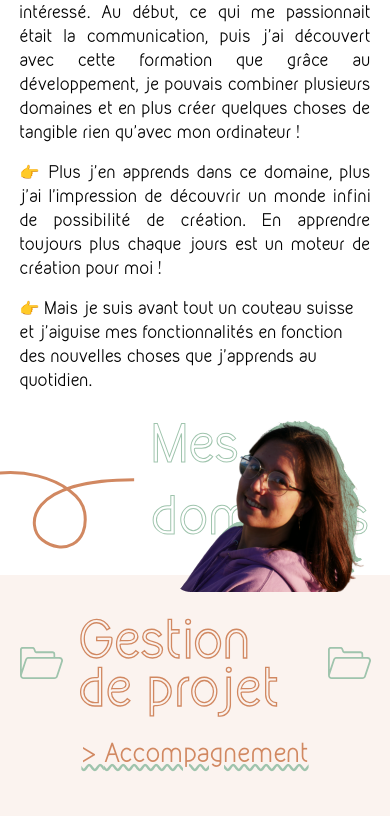
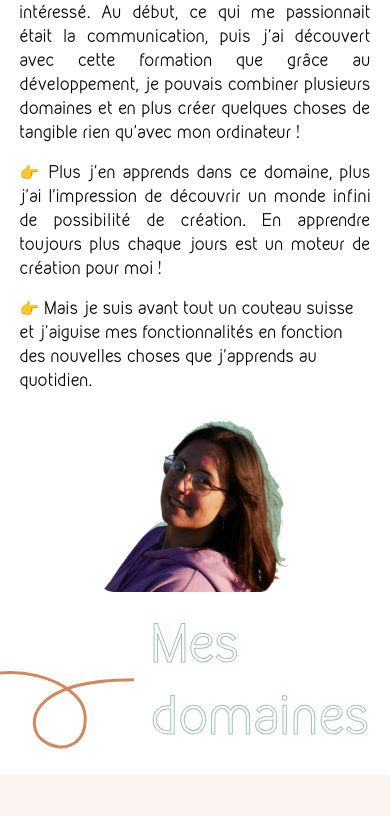
Before and after one commit to Laly18t/portfolio-mmi3, a React (Vite) app: page / in a window 390 px wide. Shown: the part 1158-1974 px from the top of the page. Built offline with nearby package versions, Linux system fonts and the light colour scheme.

Commit message:
style: responsive design

```diff
--- a/src/assets/css/Home.css
+++ b/src/assets/css/Home.css
@@ -187,6 +187,8 @@ u {
   }
 
   @media screen and (max-width:990px) {
+    margin-bottom: 200px;
+
     .titreHomePart2 {
       font-size: 36px;
       right: 330px;
@@ -207,6 +209,7 @@ u {
     div {
       margin-top: 30px;
       flex-direction: column;
+      align-items: center;
       position: relative;
 
       div {
@@ -216,9 +219,6 @@ u {
       img {
         width: 300px;
         height: 280px;
-        position: absolute;
-        bottom: -80px;
-        right: 0;
       }
     }
   }
@@ -278,6 +278,10 @@ u {
 
 .homePart3 {
   position: relative;
+
+  h2 {
+    text-align: center;
+  }
 
   .transitionHomePart3 {
     margin-bottom: -50px;
--- a/src/pages/Home.jsx
+++ b/src/pages/Home.jsx
@@ -66,7 +66,7 @@ function Home() {
 
                     <div className="flex justify-center">
                         <img src={homeDossier}></img>
-                        <p className="p-4 text-5xl strokeTerracota"> Gestion de projet</p>
+                        <p className="p-4 text-5xl strokeTerracota text-center"> Gestion de projet</p>
                         <img src={homeDossier}></img>
                     </div>
                     <div>
@@ -85,7 +85,7 @@ function Home() {
 
                     <div className="flex pt-8 justify-center">
                         <img src={homeSouris}></img>
-                        <p className="p-4 text-5xl strokeTerracota">Développement web</p>
+                        <p className="p-4 text-5xl strokeTerracota text-center">Développement web</p>
                         <img src={homeSouris}></img>
                     </div>
                     <div>
@@ -104,7 +104,7 @@ function Home() {
 
                     <div className="flex pt-8 justify-center">
                         <img src={homeCouteauSuisse}></img>
-                        <p className="p-4 text-5xl strokeTerracota">Multimédia</p>
+                        <p className="p-4 text-5xl strokeTerracota text-center">Multimédia</p>
                         <img src={homeCouteauSuisse}></img>
                     </div>
                     <div>
--- a/src/pages/XP.jsx
+++ b/src/pages/XP.jsx
@@ -5,11 +5,11 @@ function XP() {
     return (
         <>
             <TopPage page="experiences" titreText="Mes expériences" text="Découvrez mon parcours dans le monde du multimédia" />
-            <div className='ml-24 mt-8 wrap timelineXP'>
+            <div className='lg:ml-24 mt-8 wrap timelineXP w-full'>
                 <ol>
-                    <li>
+                    <li className='w-fit pr-2'>
                         <p className="text-terracota">Septembre 2023 - juillet 2024</p>
-                        <p><span className='stroke titreXP'>Alternance</span> à <b>MyRole</b> -&gt; Web-application de dématéralisation des ressources humaines dans me monde du cinémas</p>
+                        <p><span className='stroke titreXP pr-4'>Alternance</span> à <b>MyRole</b> -&gt; Web-application de dématéralisation des ressources humaines dans le monde du cinéma</p>
                         <p>Suivi et gestion de projet du développement de la refonte de l'application</p>
                     </li>
                     <li>
```
